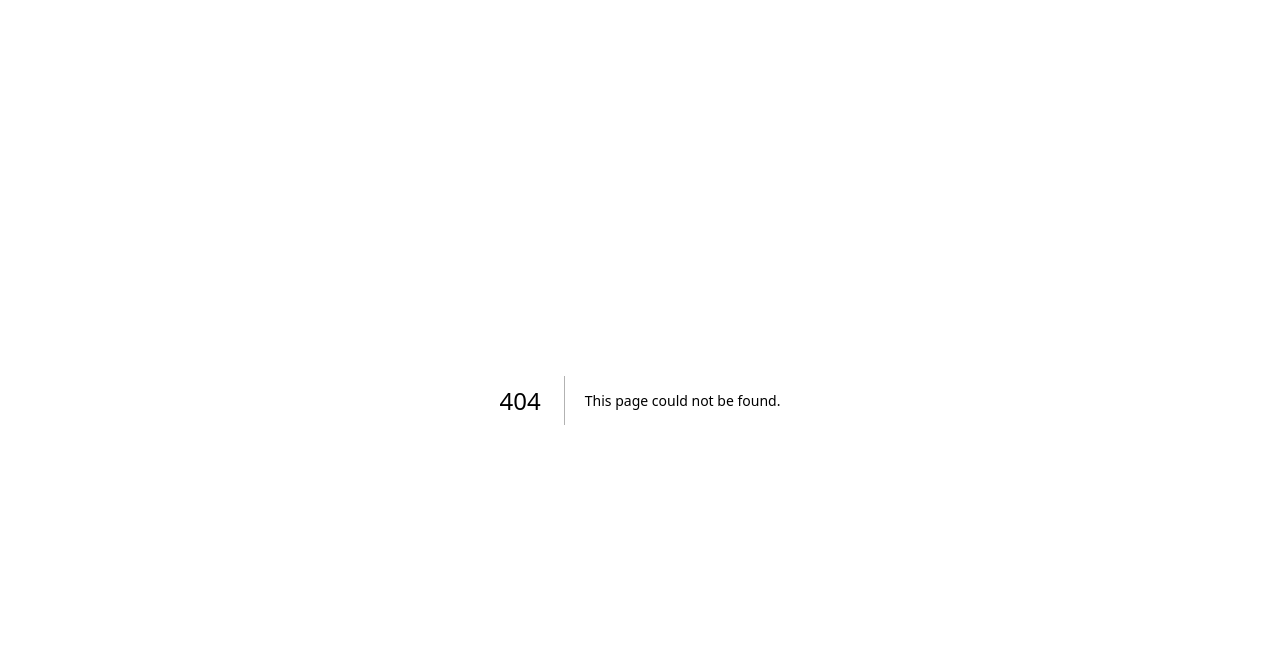
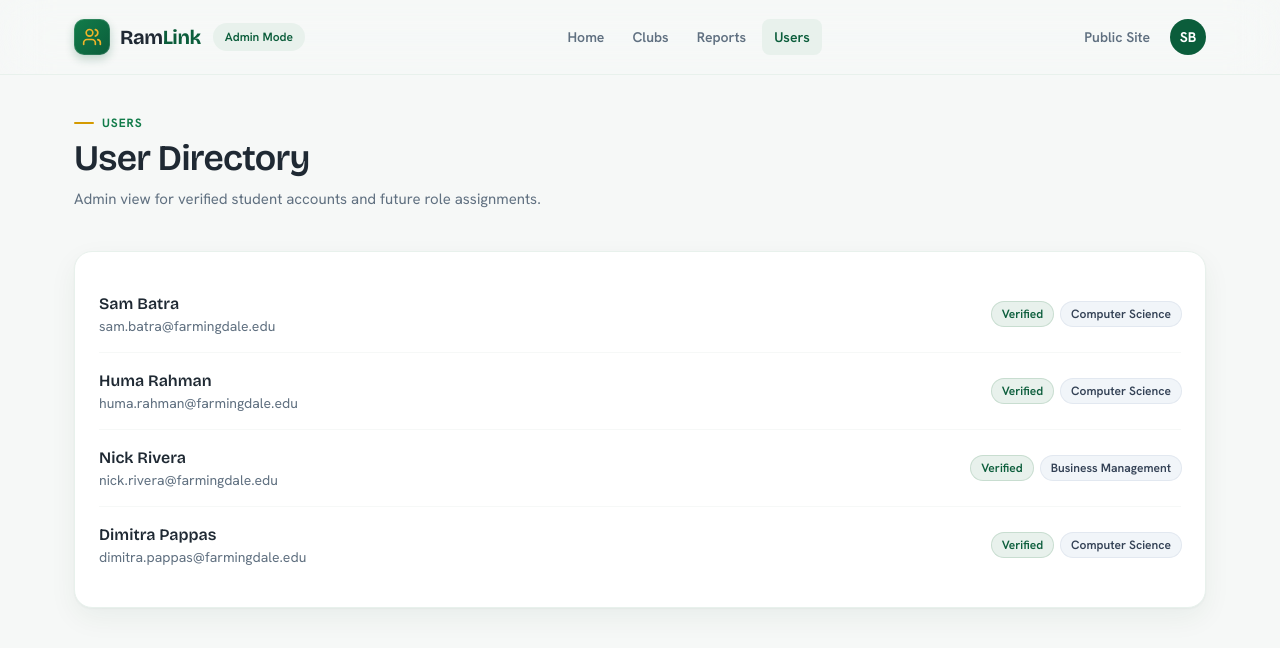
Before and after one commit to sambatrausmc/RamLink, a Next.js app: page /admin/users in a window 1280 px wide. Before the commit this address had no page. Shown: the top 648 px of the page. Built offline with nearby package versions, Linux system fonts and the light colour scheme.

Commit message:
Add admin users page

```diff
--- /dev/null
+++ b/app/(admin)/admin/users/page.tsx
@@ -0,0 +1,43 @@
+import { PageHeader } from "@/components/common/page-header";
+import { Badge } from "@/components/ui/badge";
+import { Card, CardContent } from "@/components/ui/card";
+import { studentDirectory } from "@/lib/mock-data";
+
+export default function AdminUsersPage() {
+  return (
+    <div className="space-y-8">
+      <PageHeader
+        eyebrow="Users"
+        title="User Directory"
+        description="Admin view for verified student accounts and future role assignments."
+      />
+
+      <Card>
+        <CardContent>
+          <div className="divide-y divide-brand-surface">
+            {studentDirectory.map((student) => (
+              <div
+                key={student.id}
+                className="flex flex-col gap-3 py-4 md:flex-row md:items-center md:justify-between"
+              >
+                <div>
+                  <p className="font-display font-semibold text-brand-ink">
+                    {student.displayName}
+                  </p>
+                  <p className="text-sm text-brand-muted">
+                    {student.email}
+                  </p>
+                </div>
+
+                <div className="flex flex-wrap gap-2">
+                  <Badge tone="green">Verified</Badge>
+                  <Badge tone="slate">{student.major}</Badge>
+                </div>
+              </div>
+            ))}
+          </div>
+        </CardContent>
+      </Card>
+    </div>
+  );
+}
```
